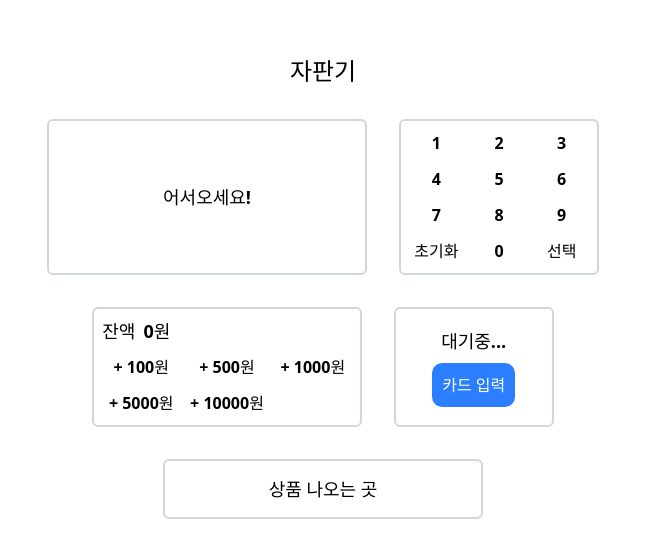
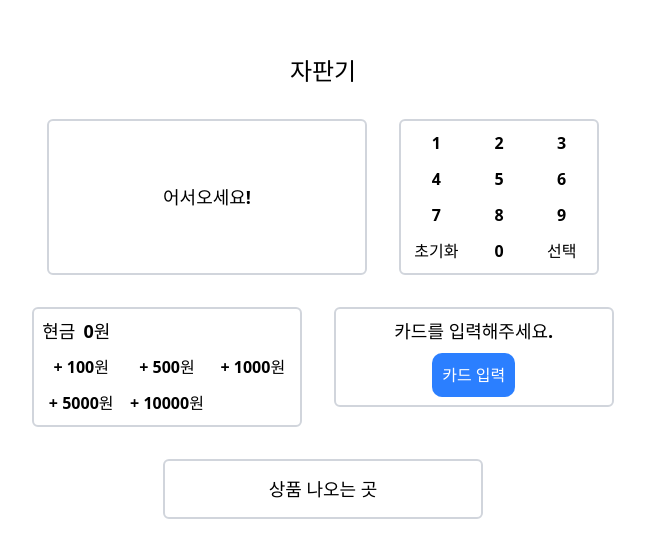
Before and after one commit to Jay-WKJun/vending-machine, a React (Vite) app: page / in a window 1280 px wide. Shown: the part 113-670 px from the top of the page, without its empty margins (317-962 px from the left). Built offline with nearby package versions, Linux system fonts and the light colour scheme; the HTML template or start-up script is replaced by a standard one.

Commit message:
feat: add PaymentModule & Cash,CardModule

```diff
--- a/src/VendingMachine.tsx
+++ b/src/VendingMachine.tsx
@@ -1,5 +1,6 @@
 import { ProductNumberInput } from "./components/ProductNumberInput";
 import { Display } from "./components/Display";
+import { PaymentModule } from "./components/PaymentModule";
 
 export function VendingMachine() {
   return (
@@ -12,31 +13,7 @@ export function VendingMachine() {
         <ProductNumberInput />
       </div>
 
-      <div className="flex gap-8">
-        <div className="border-2 border-gray-300 rounded-md p-2 min-w-30">
-          <div className="flex items-center gap-2 mb-2">
-            <span className="font-bold text-lg">잔액</span>
-            <span className="text-lg font-bold">0원</span>
-          </div>
-          <div className="grid grid-cols-3 gap-2">
-            <button>+ 100원</button>
-            <button>+ 500원</button>
-            <button>+ 1000원</button>
-            <button>+ 5000원</button>
-            <button>+ 10000원</button>
-          </div>
-        </div>
-
-        <div className="flex flex-col justify-center items-center border-2 border-gray-300 rounded-md p-2 min-w-40 gap-2">
-          <div className="text-lg font-bold">대기중...</div>
-          <button
-            className="bg-blue-500 text-white px-2 py-1 rounded-md font-bold"
-            style={{ padding: "10px" }}
-          >
-            카드 입력
-          </button>
-        </div>
-      </div>
+      <PaymentModule />
 
       <div className="flex flex-col justify-center items-center border-2 border-gray-300 rounded-md p-2 min-w-80 min-h-15 text-lg font-bold">
         상품 나오는 곳
--- /dev/null
+++ b/src/components/PaymentModule/CardModule.tsx
@@ -0,0 +1,106 @@
+import {
+  useCallback,
+  useEffect,
+  useMemo,
+  useState,
+  forwardRef,
+  useImperativeHandle,
+} from "react";
+import { getRandomSuccessResult } from "../../utils/mockUtils";
+
+export type CardState =
+  | "idle"
+  | "validateCard"
+  | "ready"
+  | "inPaymentProcess"
+  | "paymentSuccess"
+  | "paymentFailed"
+  | "error";
+
+interface CardModuleProps {
+  className?: string;
+  onCardReady?: (isCardReady: boolean) => void;
+}
+
+export interface CardModuleRef {
+  startPayment: () => Promise<boolean>;
+  init: () => void;
+}
+
+export const CardModule = forwardRef<CardModuleRef, CardModuleProps>(
+  ({ className, onCardReady }, ref) => {
+    const [cardState, setCardState] = useState<CardState>("idle");
+    const [errorMessage, setErrorMessage] = useState("");
+
+    useEffect(() => {
+      if (cardState === "ready") {
+        onCardReady?.(true);
+      }
+    }, [onCardReady, cardState]);
+
+    const handleCardInput = useCallback(async () => {
+      setCardState("validateCard");
+      setErrorMessage("");
+
+      const isSuccess = await getRandomSuccessResult(90);
+      if (isSuccess) {
+        setCardState("ready");
+      } else {
+        setCardState("error");
+        setErrorMessage("카드 입력 실패, 다시 입력해주세요.");
+      }
+      return isSuccess;
+    }, []);
+
+    useImperativeHandle(ref, () => ({
+      startPayment: async () => {
+        if (cardState !== "ready") {
+          setCardState("error");
+          setErrorMessage("카드가 아직 준비되지 않았습니다.");
+          return false;
+        }
+
+        setCardState("inPaymentProcess");
+        const isSuccess = await getRandomSuccessResult(90);
+        if (isSuccess) {
+          setCardState("paymentSuccess");
+        } else {
+          setCardState("paymentFailed");
+          setErrorMessage("결제에 실패했습니다. 다시 시도해주세요.");
+        }
+        return isSuccess;
+      },
+      init: () => {
+        setCardState("idle");
+        setErrorMessage("");
+      },
+    }));
+
+    const cardModuleText = useMemo(() => {
+      if (errorMessage) return errorMessage;
+      if (cardState === "idle") return "카드를 입력해주세요.";
+      if (cardState === "validateCard") return "카드 확인중...";
+      if (cardState === "ready") return "카드 입력 완료";
+    }, [cardState, errorMessage]);
+
+    return (
+      <div className={className}>
+        <div className="flex flex-col justify-center items-center border-2 border-gray-300 rounded-md p-2 min-w-70 gap-2">
+          <div
+            className="text-lg font-bold"
+            style={{ color: cardState === "error" ? "red" : "inherit" }}
+          >
+            {cardModuleText}
+          </div>
+          <button
+            className="bg-blue-500 text-white px-2 py-1 rounded-md font-bold"
+            style={{ padding: "10px" }}
+            onClick={handleCardInput}
+          >
+            카드 입력
+          </button>
+        </div>
+      </div>
+    );
+  }
+);
--- /dev/null
+++ b/src/components/PaymentModule/CashModule.tsx
@@ -0,0 +1,71 @@
+import {
+  useCallback,
+  useEffect,
+  useState,
+  forwardRef,
+  useImperativeHandle,
+} from "react";
+
+interface CashModuleProps {
+  className?: string;
+  onCashInput?: (totalCashAmount: number) => void;
+}
+
+export interface CashModuleRef {
+  startPayment: (productPrice: number) => Promise<boolean>;
+  init: () => void;
+}
+
+const EMPTY_CASH = 0;
+
+export const CashModule = forwardRef<CashModuleRef, CashModuleProps>(
+  ({ className, onCashInput }, ref) => {
+    const [totalCashAmount, setTotalCashAmount] = useState(EMPTY_CASH);
+
+    useImperativeHandle(ref, () => ({
+      startPayment: async (productPrice: number) => {
+        setTotalCashAmount((prev) => prev - productPrice);
+        return true;
+      },
+      init: () => {
+        setTotalCashAmount(EMPTY_CASH);
+      },
+    }));
+
+    useEffect(() => {
+      onCashInput?.(totalCashAmount);
+    }, [totalCashAmount, onCashInput]);
+
+    const handleCashInput = useCallback((amount: number) => {
+      setTotalCashAmount((prev) => prev + amount);
+    }, []);
+
+    const renderCashInputButton = useCallback(
+      (amount: number) => (
+        <button
+          key={`input-cash-${amount}`}
+          onClick={() => handleCashInput(amount)}
+        >
+          + {amount}원
+        </button>
+      ),
+      [handleCashInput]
+    );
+
+    return (
+      <div className={className}>
+        <div className="border-2 border-gray-300 rounded-md p-2 min-w-30">
+          <div className="flex items-center gap-2 mb-2">
+            <span className="font-bold text-lg">현금</span>
+            <span className="text-lg font-bold">{totalCashAmount}원</span>
+          </div>
+          <div className="grid grid-cols-3 gap-2">
+            {[100, 500, 1000, 5000, 10000].map((amount) =>
+              renderCashInputButton(amount)
+            )}
+          </div>
+        </div>
+      </div>
+    );
+  }
+);
--- /dev/null
+++ b/src/components/PaymentModule/PaymentModule.tsx
@@ -0,0 +1,25 @@
+import { useRef } from "react";
+import { useVendingMachineStateControllerContext } from "../../vendingMachineStateController";
+import { CashModule, type CashModuleRef } from "./CashModule";
+import { CardModule, type CardModuleRef } from "./CardModule";
+
+interface PaymentModuleProps {
+  className?: string;
+}
+
+export function PaymentModule({ className }: PaymentModuleProps) {
+  const cashModuleRef = useRef<CashModuleRef>(null);
+  const cardModuleRef = useRef<CardModuleRef>(null);
+
+  const { snapshot, send } = useVendingMachineStateControllerContext();
+
+  return (
+    <div className={className}>
+      <div className="flex gap-8">
+        <CashModule ref={cashModuleRef} />
+
+        <CardModule ref={cardModuleRef} />
+      </div>
+    </div>
+  );
+}
--- /dev/null
+++ b/src/components/PaymentModule/index.ts
@@ -0,0 +1 @@
+export * from "./PaymentModule";
```
